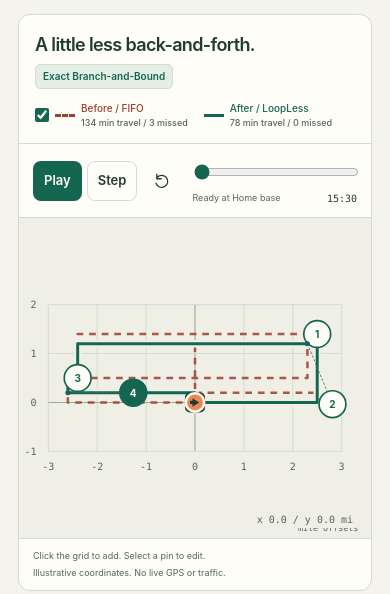
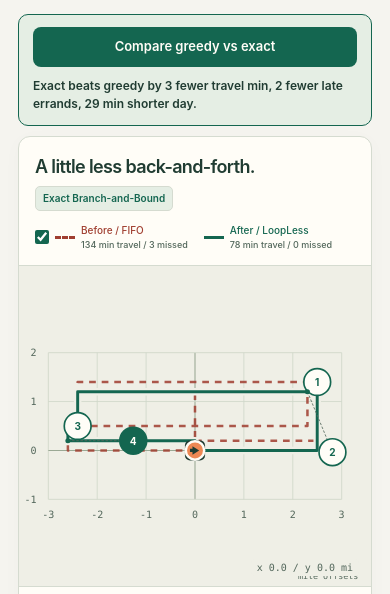
Before and after one commit to draarivpatel-ui/loopless, a website: page index.html in a window 390 px wide. Shown: the part 463-1057 px from the top of the page. Drawn offline with Linux system fonts and the light colour scheme.

Commit message:
Wave 2 polish: above-fold greedy verdict, jitter-aware diagnosis, honest lateness labels, and 12 regression tests

```diff
--- a/index.html
+++ b/index.html
@@ -45,6 +45,11 @@
       <article class="verdict"><span class="metric-label">Deadlines saved</span><div><strong id="deadlines-saved">0</strong><span id="deadline-denominator" class="metric-unit"></span></div><span id="deadline-verdict" class="metric-detail">Protecting your closing times</span></article>
       <article class="verdict finish-verdict"><span id="finish-label" class="metric-label">Back at base</span><div><strong id="finish-time">00:00</strong><span id="feasible-badge" class="status-pill">Solving</span></div><span id="span-verdict" class="metric-detail">Every stop stays in the plan</span></article>
     </section>
+    <div id="greedy-verdict" class="greedy-verdict" aria-label="Greedy versus exact result">
+      <button id="btn-compare-greedy-exact" type="button" class="button primary-button">Compare greedy vs exact</button>
+      <strong id="greedy-exact-result">Exact search versus nearest-neighbor greedy.</strong>
+    </div>
+    <p id="infeasible-diagnosis" class="infeasible-note" role="status">No infeasible time windows detected.</p>
     <div id="solver-error" class="alert-error no-print" role="alert" hidden></div>
     <div id="share-panel" class="share-panel no-print" hidden><label for="share-url">Your day link</label><div><input id="share-url" type="text" readonly><button id="btn-copy-link" type="button" class="button primary-button">Copy link</button><button id="btn-close-share" type="button" class="button quiet">Close</button></div><p>Links contain the errand names and settings. Your day is also saved only in this browser.</p></div>
 
@@ -62,6 +67,7 @@
           <div id="route-replay" class="replay-controls no-print" aria-label="Animated route replay">
             <div class="replay-buttons"><button id="replay-play" type="button" class="button primary-button">Play</button><button id="replay-step" type="button" class="button quiet">Step</button><button id="replay-reset" type="button" class="button icon-button" aria-label="Restart route replay"><svg viewBox="0 0 24 24" aria-hidden="true"><path d="M5 8a8 8 0 1 1-1 7M5 3v6h6" fill="none" stroke="currentColor" stroke-width="1.7" stroke-linecap="round"/></svg></button></div>
             <div class="replay-scrub"><label for="replay-slider" class="sr-only">Replay elapsed minutes</label><input id="replay-slider" type="range" min="0" max="1" step="0.1" value="0"><div><span id="replay-status">Ready at base</span><strong id="replay-clock">15:30</strong></div></div>
+            <span class="replay-sync">One clock: marker and every Gantt playhead move together.</span>
           </div>
         </article>
         <article id="schedule-panel" class="panel timeline-panel">
@@ -85,7 +91,7 @@
         <article class="panel baseline-panel">
           <div class="panel-heading"><h3>Show the working.</h3><span class="small-mono">All stops / all strategies</span></div>
           <table class="data-table comparison-table"><caption class="sr-only">LoopLess compared with three prerequisite-respecting baseline strategies</caption><thead><tr><th scope="col">Strategy</th><th scope="col">On time</th><th scope="col">Travel</th><th scope="col">Wait</th><th scope="col">Day span</th></tr></thead><tbody id="compare-tbody"></tbody></table>
-          <div class="comparison-verdict"><button id="btn-compare-greedy-exact" type="button" class="button quiet">Compare greedy vs exact</button><p id="greedy-exact-result" class="model-note">Exact search versus nearest-neighbor greedy.</p><p id="infeasible-diagnosis" class="model-note">No infeasible time windows detected.</p></div>
+          <p class="model-note comparison-note">The greedy-versus-exact verdict and window diagnosis appear beside the payoff above.</p>
         </article>
       </section>
       <aside class="stops-column no-print" aria-label="Errand editor">
--- a/js/app.js
+++ b/js/app.js
@@ -1,4 +1,4 @@
-import { formatMinToClock, buildIcsCalendar, compareSchedules, compareGreedyExact, diagnoseInfeasibleWindows } from './planner.mjs?v=studio-c49dfe94a109';
+import { formatMinToClock, buildIcsCalendar, compareSchedules, compareGreedyExact, diagnoseInfeasibleWindows, formatSlackLabel } from './planner.mjs?v=studio-c49dfe94a109';
 import { STUDIO_PRESETS } from './presets.mjs?v=studio-c49dfe94a109';
 import { validateTour, addStop, editStop, deleteStop, createHistory, createAnalyzer, encodeTourHash, decodeTourHash, readStoredTour, writeStoredTour, MAX_STOPS } from './studio.mjs?v=studio-c49dfe94a109';
 import { createMapProjection, layoutMapPins, routePoints, replayPosition, nextReplayStep } from './map.mjs?v=studio-c49dfe94a109';
@@ -300,7 +300,7 @@ function renderTimeline() {
   for (const leg of schedule.legTimeline) {
     const row = node('div', 'timeline-row'); row.dataset.stopId = leg.stopId;
     const button = node('button', 'timeline-stop'); button.type = 'button'; button.dataset.stopId = leg.stopId;
-    button.append(node('strong', null, leg.name), node('span', null, clockLabel(leg.serviceStartMin) + ' / ' + (leg.onTime ? leg.slackMin + ' min margin' : leg.latenessMin + ' min late')));
+    button.append(node('strong', null, leg.name), node('span', null, clockLabel(leg.serviceStartMin) + ' / ' + formatSlackLabel(leg.slackMin)));
     const track = node('div', 'gantt-track');
     function block(className, begin, end) {
       if (end <= begin) return;
@@ -383,9 +383,14 @@ function renderComparison() {
 function renderGreedyExact() {
   if (!state.analysis) return;
   const result = compareGreedyExact(state.tour);
-  ui.greedyExact.textContent = 'Exact vs greedy nearest-neighbor: ' + result.travelSavedMin + ' min travel, ' + result.latePenaltiesSaved + ' late penalties, ' + result.spanSavedMin + ' min span saved.';
+  const savings = [];
+  if (result.travelSavedMin > 0) savings.push(result.travelSavedMin + ' fewer travel min');
+  if (result.latePenaltiesSaved > 0) savings.push(result.latePenaltiesSaved + ' fewer late errands');
+  if (result.spanSavedMin > 0) savings.push(result.spanSavedMin + ' min shorter day');
+  ui.greedyExact.textContent = savings.length ? 'Exact beats greedy by ' + savings.join(', ') + '.' : 'Exact ties greedy on this day.';
   const diagnosis = diagnoseInfeasibleWindows(state.tour);
-  ui.infeasible.textContent = diagnosis.length ? 'Infeasible windows: ' + diagnosis.map((item) => item.stopId + ' (' + item.reason + ')').join(', ') : 'No infeasible time windows detected.';
+  ui.infeasible.hidden = diagnosis.length === 0;
+  ui.infeasible.textContent = diagnosis.length ? 'Infeasible windows: ' + diagnosis.map((item) => item.stopId + ' (' + item.reason + ')').join(', ') : '';
 }
 function updateReplay() {
   if (!state.analysis || !state.projection) return;
@@ -399,7 +404,7 @@ function updateReplay() {
   const stop = state.tour.stops.find((item) => item.id === position.stopId);
   ui.replayStatus.textContent = state.elapsed === 0 ? 'Ready at ' + state.tour.anchor.name : position.phase === 'complete' ? 'Day complete' : position.phase === 'return' ? 'Returning to base' : (position.phase === 'travel' ? 'Heading to ' : position.phase === 'wait' ? 'Waiting at ' : 'Doing ') + (stop?.name ?? '');
   const span = Math.max(1, state.timelineEnd - schedule.startMin);
-  for (const head of ui.timeline.querySelectorAll('.gantt-playhead')) { head.style.left = Math.max(0, Math.min(99.5, (position.clockMin - schedule.startMin) / span * 100)) + '%'; head.dataset.clock = position.clockMin; }
+  for (const head of ui.timeline.querySelectorAll('.gantt-playhead')) { head.style.left = Math.max(0, Math.min(99.5, (position.clockMin - schedule.startMin) / span * 100)) + '%'; head.dataset.clock = position.clockMin; head.dataset.clockLabel = clockLabel(position.clockMin); }
   for (const row of ui.timeline.querySelectorAll('.timeline-row')) row.classList.toggle('is-active', row.dataset.stopId === position.stopId);
 }
 function pauseReplay() {
@@ -448,7 +453,7 @@ function renderDailyCard() {
   const table = node('table', 'data-table'), head = node('thead'), headings = node('tr');
   for (const text of ['# / Errand', 'Work begins', 'Finish', 'Close', 'Margin']) { const cell = node('th', null, text); cell.scope = 'col'; headings.append(cell); }
   head.append(headings); const body = node('tbody');
-  for (const [index, leg] of schedule.legTimeline.entries()) appendCells(body, [index + 1 + '. ' + leg.name, clockLabel(leg.serviceStartMin), clockLabel(leg.finishMin), clockLabel(leg.windowEndMin), leg.slackMin + ' min']);
+  for (const [index, leg] of schedule.legTimeline.entries()) appendCells(body, [index + 1 + '. ' + leg.name, clockLabel(leg.serviceStartMin), clockLabel(leg.finishMin), clockLabel(leg.windowEndMin), formatSlackLabel(leg.slackMin)]);
   for (const row of body.rows) row.cells[0].title = row.cells[0].textContent;
   table.append(head, body);
   const footer = node('footer', null, 'Illustrative synthetic mile grid. No live GPS, traffic, addresses, or transit timetables. Complete errands by closing. Every errand is kept. ' + methodLabel(result.method) + '. Calendar times are local floating times. Allow extra real-world buffer.');
@@ -597,7 +602,6 @@ function wireEvents() {
 }
 function init() {
   ui.daySettings.open = !state.smallSettings;
-  ui.map.parentElement.before(document.getElementById('route-replay'));
   const group = node('optgroup'); group.label = 'Houston / Sugar Land - illustrative synthetic days';
   for (const preset of STUDIO_PRESETS) group.append(option(preset.id, preset.title));
   ui.preset.append(group);
--- a/js/planner.mjs
+++ b/js/planner.mjs
@@ -702,6 +702,15 @@ function escapeIcsText(value) {
 }
 
 /**
+ * Format a deadline result as plain text. A missed deadline is reported as
+ * lateness, never as a negative margin that could be mistaken for slack.
+ */
+export function formatSlackLabel(slackMin) {
+  const value = Number.isFinite(slackMin) ? Math.round(slackMin) : 0;
+  return value < 0 ? Math.abs(value) + ' min late' : value + ' min margin';
+}
+
+/**
  * Compare the deterministic nearest-neighbor greedy tour with the exact
  * Branch-and-Bound tour. Returns both schedules and the minutes and late
  * penalties saved by the exact search.
@@ -728,21 +737,52 @@ export const compareGreedyVsExact = compareGreedyExact;
 export const compareNearestExact = compareGreedyExact;
 
 /**
- * Detect time windows that cannot possibly hold their stop: a stop whose
- * service duration does not fit inside its own opening-closing window, or
- * whose closing time is earlier than the earliest reachable finish from the
- * anchor. Returns a list of { stopId, reason }.
+ * Detect time windows that cannot possibly hold their stop under the active
+ * model: a window shorter than its own service, or a closing time that is
+ * unreachable from the anchor even after allowing for prerequisite chains and
+ * the selected delay. Zero-distance legs never receive added delay.
+ * Returns a list of { stopId, reason }.
  */
 export function diagnoseInfeasibleWindows(scenarioInput) {
   const sc = normalizeScenario(scenarioInput);
+  const byId = new Map(sc.stops.map((stop) => [stop.id, stop]));
+  const legTravel = (from, to) => {
+    const base = travelMinutes(from, to, sc.mode, sc.metric);
+    return distanceMiles(from, to, sc.metric) > 0 ? base + sc.transitJitterMin : 0;
+  };
+
+  // Earliest possible finish for each stop, walking prerequisite chains from
+  // the anchor. A stop's chain may start after its prerequisite finishes, and
+  // waiting for an opening window can only push that finish later.
+  const earliestFinish = new Map();
+  function finishFor(stop, seen) {
+    if (earliestFinish.has(stop.id)) return earliestFinish.get(stop.id);
+    if (seen.has(stop.id)) return Infinity;
+    seen.add(stop.id);
+    const from = stop.dependsOn && byId.has(stop.dependsOn)
+      ? byId.get(stop.dependsOn)
+      : sc.anchor;
+    const base = from === sc.anchor ? sc.startMin : finishFor(from, seen);
+    const arrival = base + legTravel(from, stop);
+    const start = Math.max(arrival, stop.windowStartMin);
+    const finish = start + stop.durationMin;
+    earliestFinish.set(stop.id, finish);
+    return finish;
+  }
+
   const results = [];
   for (const stop of sc.stops) {
     if (stop.windowEndMin - stop.windowStartMin < stop.durationMin) {
       results.push({ stopId: stop.id, reason: 'window shorter than service' });
       continue;
     }
-    const minTravel = travelMinutes(sc.anchor, stop, sc.mode, sc.metric);
-    if (sc.startMin + minTravel + stop.durationMin > stop.windowEndMin) {
+    // The earliest realistic finish is the anchor path for independent stops
+    // and the prerequisite chain for dependent ones. If even that lower bound
+    // misses the closing time, no order can save this stop.
+    const direct = sc.startMin + legTravel(sc.anchor, stop) + stop.durationMin;
+    const chained = finishFor(stop, new Set());
+    const earliest = stop.dependsOn ? chained : Math.min(direct, chained);
+    if (earliest > stop.windowEndMin) {
       results.push({ stopId: stop.id, reason: 'cannot finish by closing time' });
     }
   }
--- a/styles.css
+++ b/styles.css
@@ -347,6 +347,18 @@ summary { min-height: 44px; padding: 12px 0; font-size: 11px; font-weight: 580;
   .print-only footer { margin-top: 14pt; font-size: 8pt; line-height: 1.5; } .print-only tr { break-inside: avoid; }
 }
 
-.comparison-verdict { display: flex; flex-wrap: wrap; align-items: center; gap: 12px; padding: 12px 24px 18px; border-top: 1px solid var(--line); }
-.comparison-verdict .button { min-height: 36px; padding: 7px 12px; }
-.comparison-verdict .model-note { flex-basis: 100%; margin: 0; padding: 0; }
+.greedy-verdict { display: flex; flex-wrap: wrap; align-items: center; gap: 14px; padding: 14px 20px; margin-bottom: 10px; border: 1px solid var(--green); border-radius: 10px; background: var(--green-soft); }
+.greedy-verdict .button { min-height: 40px; padding: 8px 14px; }
+.greedy-verdict strong { font-size: 14px; font-weight: 600; line-height: 1.5; }
+.infeasible-note { margin-bottom: 16px; padding: 11px 16px; border: 1px solid var(--red); border-radius: 8px; background: var(--red-soft); color: var(--red); font-size: 12px; font-weight: 600; }
+.replay-sync { flex-basis: 100%; color: var(--muted); font-size: 10px; line-height: 1.4; }
+.comparison-note { padding-top: 12px; border-top: 1px solid var(--line); }
+.gantt-playhead { width: 3px; }
+.gantt-playhead::before { left: -4px; width: 11px; }
+.timeline-row.is-active .gantt-playhead::after { content: attr(data-clock-label); position: absolute; top: -13px; left: 5px; color: var(--orange); font: 10px ui-monospace, SFMono-Regular, Consolas, monospace; white-space: nowrap; }
+@media (max-width: 600px) {
+  .greedy-verdict { padding: 12px 14px; gap: 10px; }
+  .greedy-verdict .button { width: 100%; }
+  .greedy-verdict strong { font-size: 12px; }
+  .replay-sync { font-size: 9px; }
+}
```
Also changed, not shown: tests/wave2-polish.test.mjs (added, +146 -0 lines), README.md.
